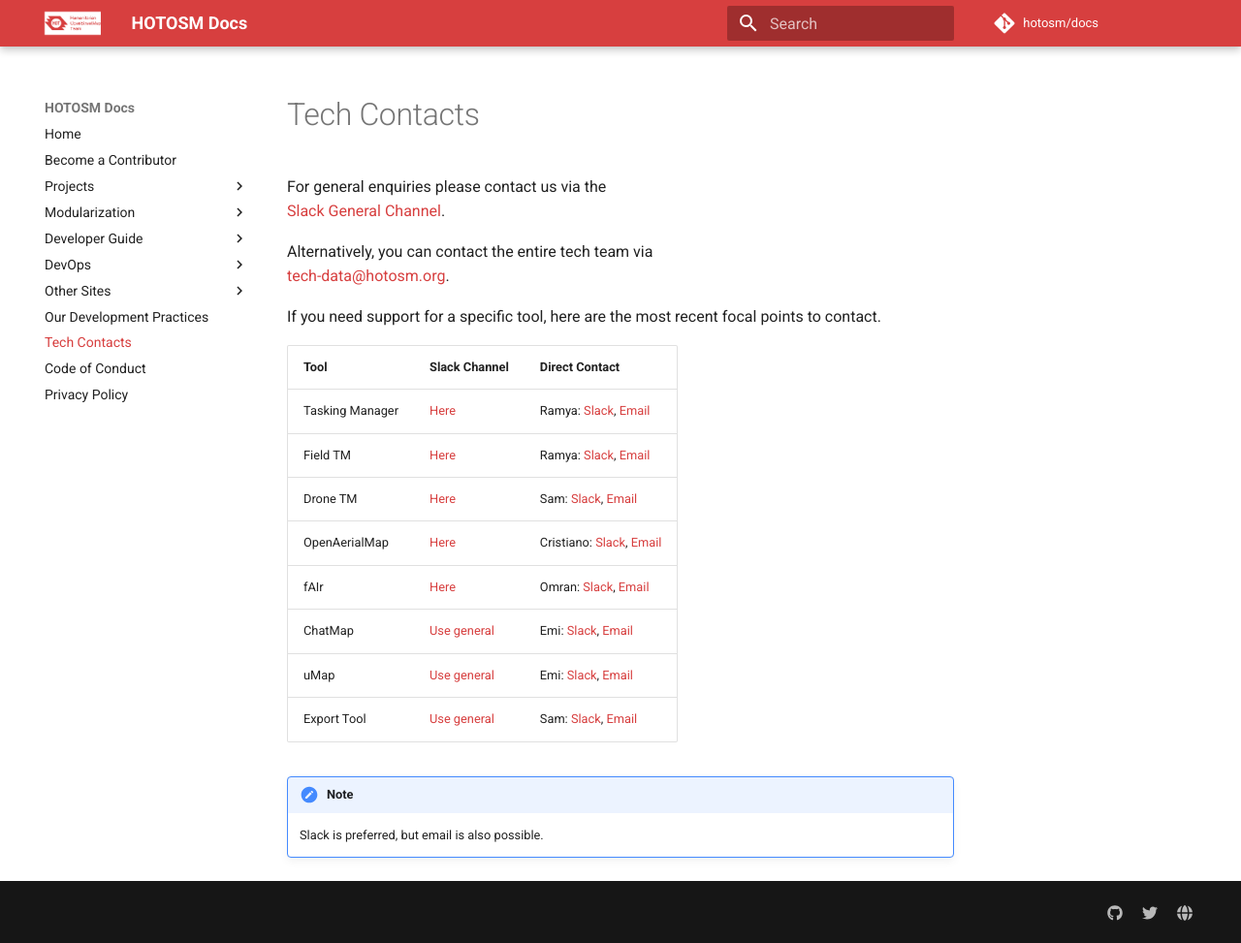
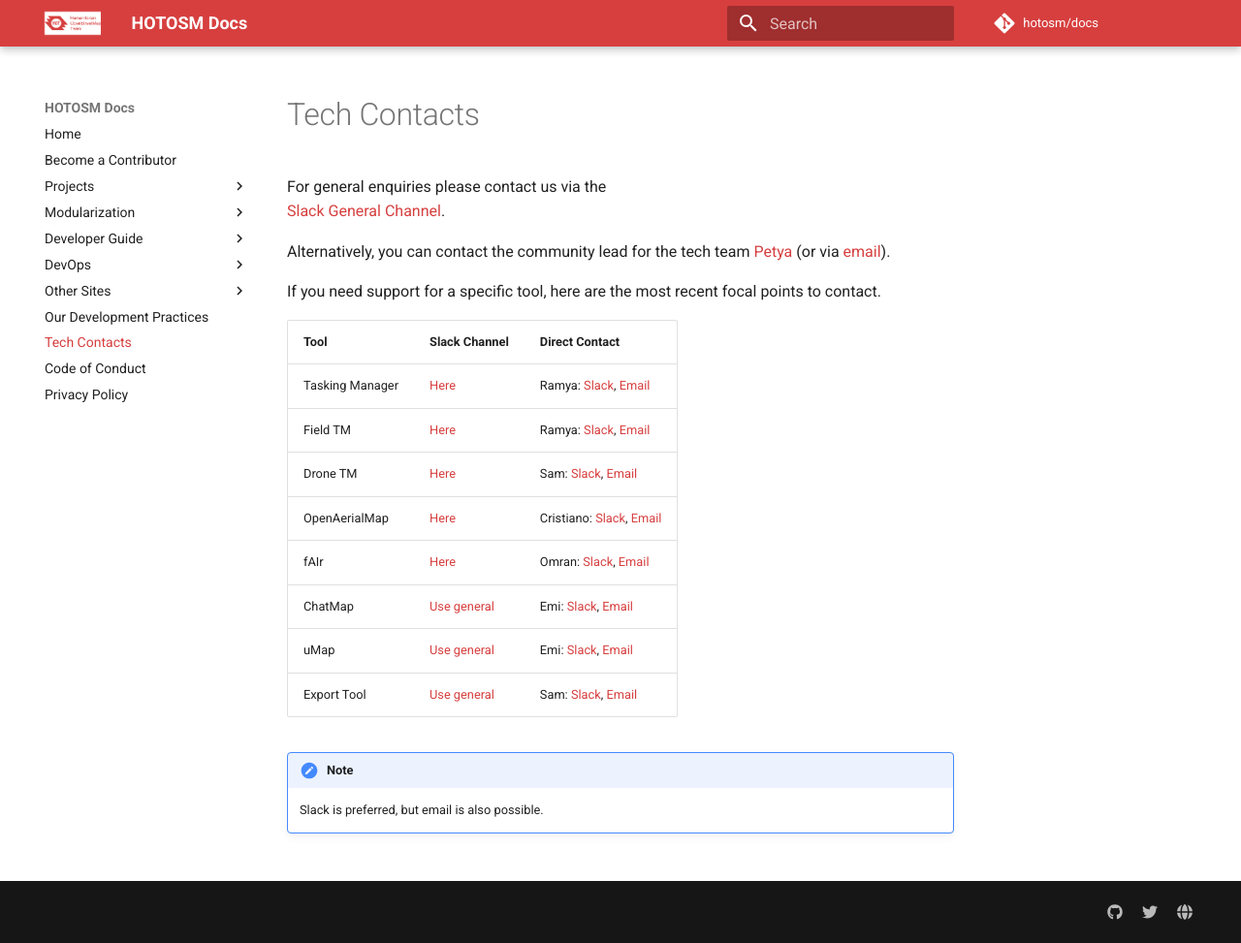
Before and after one commit to hotosm/docs, an MkDocs documentation site: the page built from docs/tech-contacts.md, in a window 1280 px wide and 973 px high. Shown: the whole window at 97% size. Built offline with MkDocs 1.6.1 and Material for MkDocs 9.7.7, drawn with Linux system fonts in a browser that asks for light colours; comment, search, counter and statistics services are not loaded.

Commit message:
fix: add petya to tech-contacts page

```diff
--- a/docs/tech-contacts.md
+++ b/docs/tech-contacts.md
@@ -3,8 +3,8 @@
 For general enquiries please contact us via the
 [Slack General Channel][1].
 
-Alternatively, you can contact the entire tech team via
-[tech-data@hotosm.org][2].
+Alternatively, you can contact the community lead for the tech
+team [Petya][18] (or via [email][19]).
 
 If you need support for a specific tool, here are the most recent
 focal points to contact.
@@ -29,7 +29,6 @@
     Slack is preferred, but email is also possible.
 
 [1]: slack://channel?team=T042TUWCB&id=C042TUWCV "General Slack"
-[2]: mailto:tech-data@hotosm.org "Tech email"
 [3]: slack://channel?team=T042TUWCB&id=C319P09PB "TM channel"
 [4]: slack://channel?team=T042TUWCB&id=C04PCBFDEGN "FieldTM channel"
 [5]: slack://channel?team=T042TUWCB&id=C089CAULJFP "DroneTM channel"
@@ -45,3 +44,5 @@
 [15]: mailto:omran.najjar@hotosm.org "Omran email"
 [16]: slack://user?team=T042TUWCB&id=U03792XTA6M "Emi on Slack"
 [17]: mailto:emilio.mariscal@hotosm.org "Emi email"
+[18]: slack://user?team=T042TUWCB&id=U02U2505SM8 "Petya on slack"
+[19]: mailto:petya.kangalova@hotosm.org "Petya email"
```
